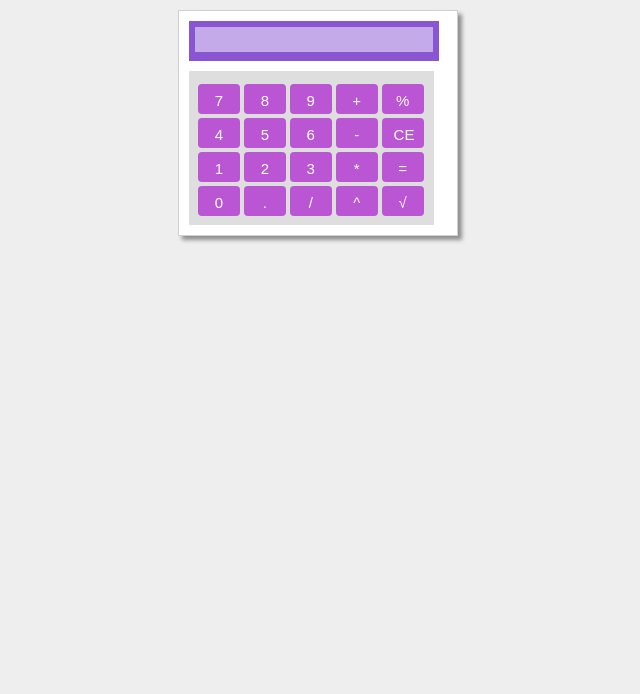
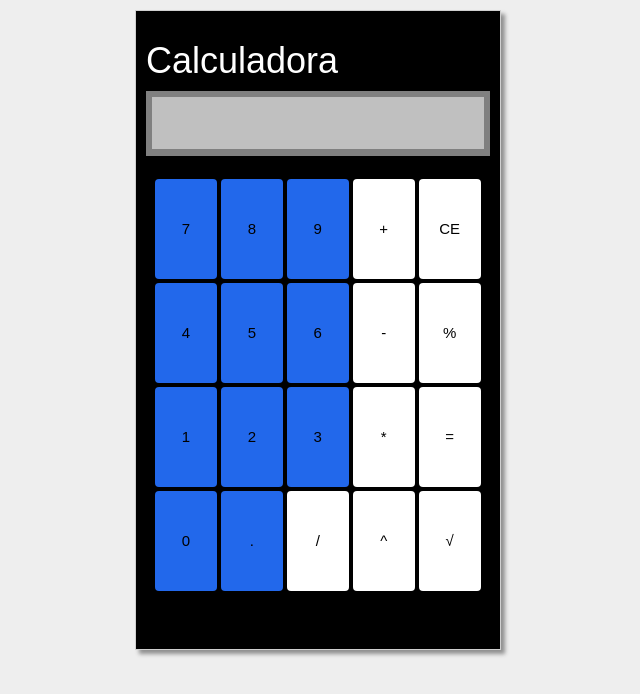
Before and after one commit to JoaoPedroDosSantos/Calculadora, a website: page www/index.html in a window 1280 px wide. Shown: the whole page, without its empty margins (322-962 px from the left). Drawn offline with Linux system fonts and the light colour scheme.

Commit message:
terminado

```diff
--- a/www/components/calcular.js
+++ b/www/components/calcular.js
@@ -70,14 +70,12 @@ var v1, v2, op;
  }
   });
   $("input[name=raiz]").click(function(){
- if($("#result").val()!=''){
+ ($("#result").val()!='')
    v1=parseFloat($("#result").val());
    $("#result").val('');
    op="raiz";
    $("#op").text($(this).val());
- }else{
-   alert("Nehum numero inserido");
- }
+
   });
   $("input[name=igual").click(function(){
     if($("#result").val()!=''){
@@ -97,6 +95,12 @@ var v1, v2, op;
    else if(op=="por"){
      $("#result").val(v1*v2/100);
    }
+    else if(op=="pot"){
+     $("#result").val(Math.pow(v1,v2));
+   }
+   else if(op=="raiz"){
+     $("#result").val(Math.sqrt(v2));
+   }
 
  }else{
    alert("Nehum numero inserido para efetutuar o calculo");
--- a/www/css/style.css
+++ b/www/css/style.css
@@ -7,49 +7,56 @@ body{
 .container{
   position: relative;
   margin: 100 auto;
-  width: 280px;
-  height: auto;
+  width: 366px;
+  height: 640px;
   padding: 10px;
-  background: #fff;
+  background: #000;
   border: 1px solid #d0d0d0;
   box-shadow: 4px 4px 4px #909090;
 }
 .top{
   position: relative;
-  width: 97%;
-  height: 40px;
+  width: 100%;
+  height: 65px;
   padding: 6px;
-  background: #8a55d3;
+  background: gray;
 }
 .body{
   margin-top: 10px;
-  width: 95%;
+  width: 100%;
   height: auto;
   padding: 9px;
-  background: #dedede;
+  background: #000;
 }
 .campo{
   width: 100%;
-  height: 115%;
+  height: 52px;
   border: none;
   opacity: 0.5;
-  color: #800080;
+  color: #2268EB;
   font-size: 20px;
   text-align: right;
 }
 .btn{
   margin-top: 4px;
-  width:42px;
-  height: 30px;
-  background: #ba55d3;
-  color: #fff;
+  width:62px;
+  height: 100px;
+  background: #2268EB;
+  color: #000;
   border: none;
   font-size: 15px;
 }
 #op{
   position: absolute;
   z-index: 999;
-  margin: 5px 5px;
+  font-size: 30px;
+  margin: 15px 5px;
   font-weight: bold;
-  color: #800080;
+
 }
+.cal{
+  color: #fff;
+}
+.ce{
+  background: #fff;
+}
--- a/www/index.html
+++ b/www/index.html
@@ -16,35 +16,50 @@
 </head>
 <body>
     <div class="container">
-      <header class="top">
-         <form class="form" method="">
+      <div class="row">
+        <div class="col-xs-10">
+         <div class="cal">
+            <h1>Calculadora</h1>
+          </div>
+         </div>
+       </div>
+      <div class="row">
+      <div class="col-xs-12">
+         <header class="top">
+
           <label id="op"></label>
           <input type="text" id="result" class="campo"
-         </form>
+
       </header>
 
-      <section class="body">
+        </div>
+        </div>
+     <div class="row">
+    <div class="col-xs-12">
+        <section class="body">
           <input type="button" value="7" name="btn" class="btn">
           <input type="button" value="8" name="btn" class="btn">
           <input type="button" value="9" name="btn" class="btn">
-          <input type="button" value="+" name="soma" class="btn">
-          <input type="button" value="%" name="por" class="btn">
+          <input type="button" value="+" name="soma" class="btn ce">
+          <input type="button" value="CE" name="ce" class="btn ce">
           <input type="button" value="4" name="btn" class="btn">
           <input type="button" value="5" name="btn" class="btn">
           <input type="button" value="6" name="btn" class="btn">
-          <input type="button" value="-" name="sub" class="btn">
-          <input type="button" value="CE" name="ce" class="btn">
+          <input type="button" value="-" name="sub" class="btn ce">
+          <input type="button" value="%" name="por" class="btn ce">
           <input type="button" value="1" name="btn" class="btn">
           <input type="button" value="2" name="btn" class="btn">
           <input type="button" value="3" name="btn" class="btn">
-          <input type="button" value="*" name="mult" class="btn">
-          <input type="button" value="=" name="igual" class="btn igual">
+          <input type="button" value="*" name="mult" class="btn ce">
+          <input type="button" value="=" name="igual" class="btn ce">
           <input type="button" value="0" name="btn" class="btn">
           <input type="button" value="." name="btn" class="btn">
-          <input type="button" value="/" name="div" class="btn">
-          <input type="button" value="^" name="pot" class="btn">
-          <input type="button" value="√" name="raiz" class="btn ">
+          <input type="button" value="/" name="div" class="btn ce">
+          <input type="button" value="^" name="pot" class="btn ce">
+          <input type="button" value="√" name="raiz" class="btn ce">
       </section>
+      </div>
+      </div>
      </div>
 
 </body>
```
Also changed, not shown: config.xml (+3 -5 lines), www/manifest.json (added).
